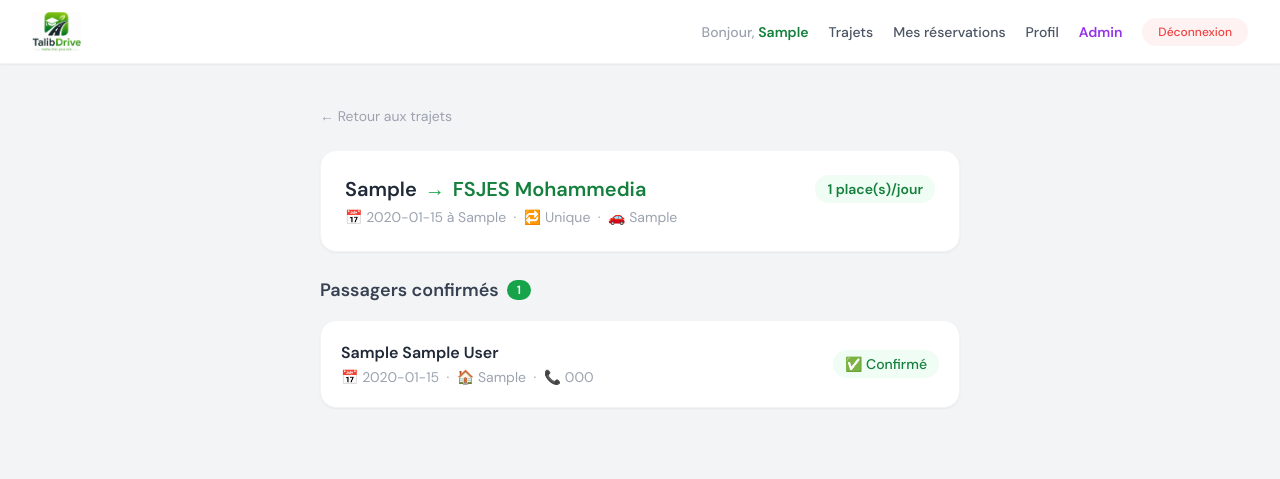
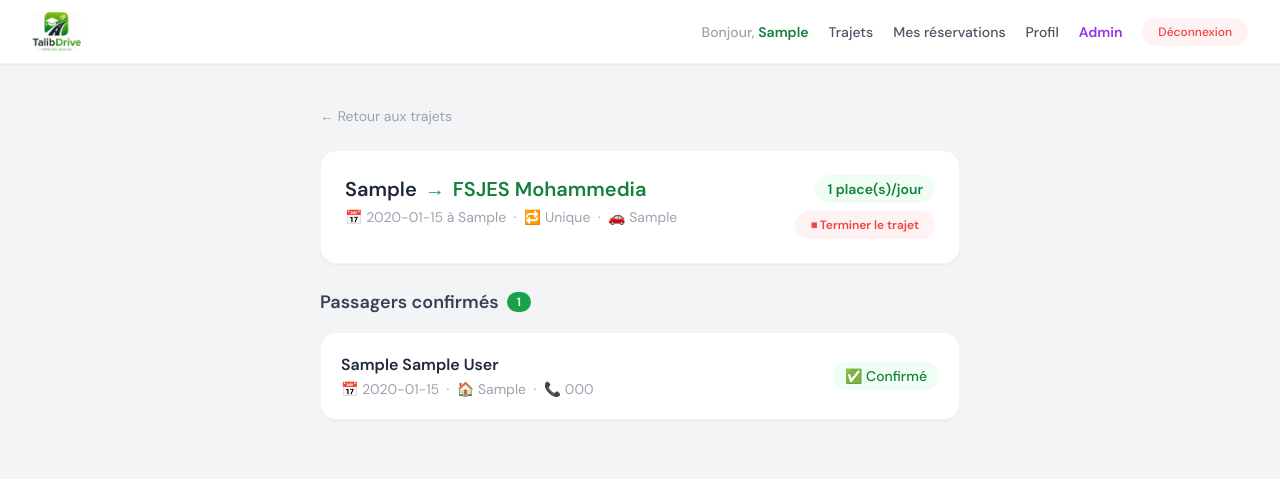
Before and after one commit to ahmedhl-dev/talibdrive, a Flask app: page /trajet/1 in a window 1280 px wide. Shown: the top 479 px of the page. Run offline with Flask 3, Linux system fonts and the light colour scheme; a user stored in the database is signed in; tables that the repository leaves empty hold one stand-in row (values such as "Sample post"); some libraries are stand-ins or nearby versions.

Commit message:
feat: add terminer trajet button for conducteur

```diff
--- a/app/routes/trajets.py
+++ b/app/routes/trajets.py
@@ -148,3 +148,21 @@ def detail(trajet_id):
         confirmed_per_day=confirmed_per_day,
         pending_per_day=pending_per_day
     )
+
+
+@trajets.route("/trajet/<int:trajet_id>/terminer", methods=["POST"])
+@login_required
+def terminer(trajet_id):
+    trajet = Trajet.query.get_or_404(trajet_id)
+    if trajet.conducteur_id != current_user.id:
+        flash("Accès refusé.", "error")
+        return redirect(url_for("trajets.index"))
+
+    trajet.places_disponibles = 0
+    if trajet.recurrence == "quotidien":
+        trajet.recurrence = "unique"
+        trajet.date = date.today().isoformat()
+
+    db.session.commit()
+    flash("Trajet terminé — il n'apparaîtra plus dans la liste.", "success")
+    return redirect(url_for("trajets.index"))
--- a/app/templates/trajets/detail.html
+++ b/app/templates/trajets/detail.html
@@ -21,9 +21,19 @@
                 🚗 {{ trajet.conducteur.vehicule or "Véhicule non spécifié" }}
             </div>
         </div>
-        <span class="bg-green-50 text-green-700 px-3 py-1 rounded-full text-sm font-semibold">
-            {{ trajet.places_disponibles }} place(s)/jour
-        </span>
+        <div class="flex flex-col items-end gap-2">
+            <span class="bg-green-50 text-green-700 px-3 py-1 rounded-full text-sm font-semibold">
+                {{ trajet.places_disponibles }} place(s)/jour
+            </span>
+            <form method="POST" action="{{ url_for('trajets.terminer', trajet_id=trajet.id) }}"
+                onsubmit="return confirm('Terminer ce trajet ? Il disparaîtra de la liste.')">
+                <input type="hidden" name="csrf_token" value="{{ csrf_token() }}">
+                <button type="submit"
+                    class="bg-red-50 text-red-500 px-4 py-1.5 rounded-full text-xs font-semibold hover:bg-red-100 transition">
+                    ⏹ Terminer le trajet
+                </button>
+            </form>
+        </div>
     </div>
 </div>
 
@@ -88,7 +98,6 @@
                     <input type="hidden" name="csrf_token" value="{{ csrf_token() }}">
                     <button type="submit" class="bg-green-700 text-white px-4 py-1.5 rounded-full text-sm hover:bg-green-800 transition font-medium">✓ Confirmer</button>
                 </form>
-
                 <form method="POST" action="{{ url_for('reservations.action_reservation', res_id=res.id, action='refuser') }}" class="inline">
                     <input type="hidden" name="csrf_token" value="{{ csrf_token() }}">
                     <button type="submit" class="bg-red-100 text-red-600 px-4 py-1.5 rounded-full text-sm hover:bg-red-200 transition font-medium">✗ Refuser</button>
@@ -107,7 +116,6 @@
             {{ confirmes|length }}
         </span>
     </div>
-
     {% if confirmes %}
     <div class="space-y-3">
         {% for res in confirmes %}
```
